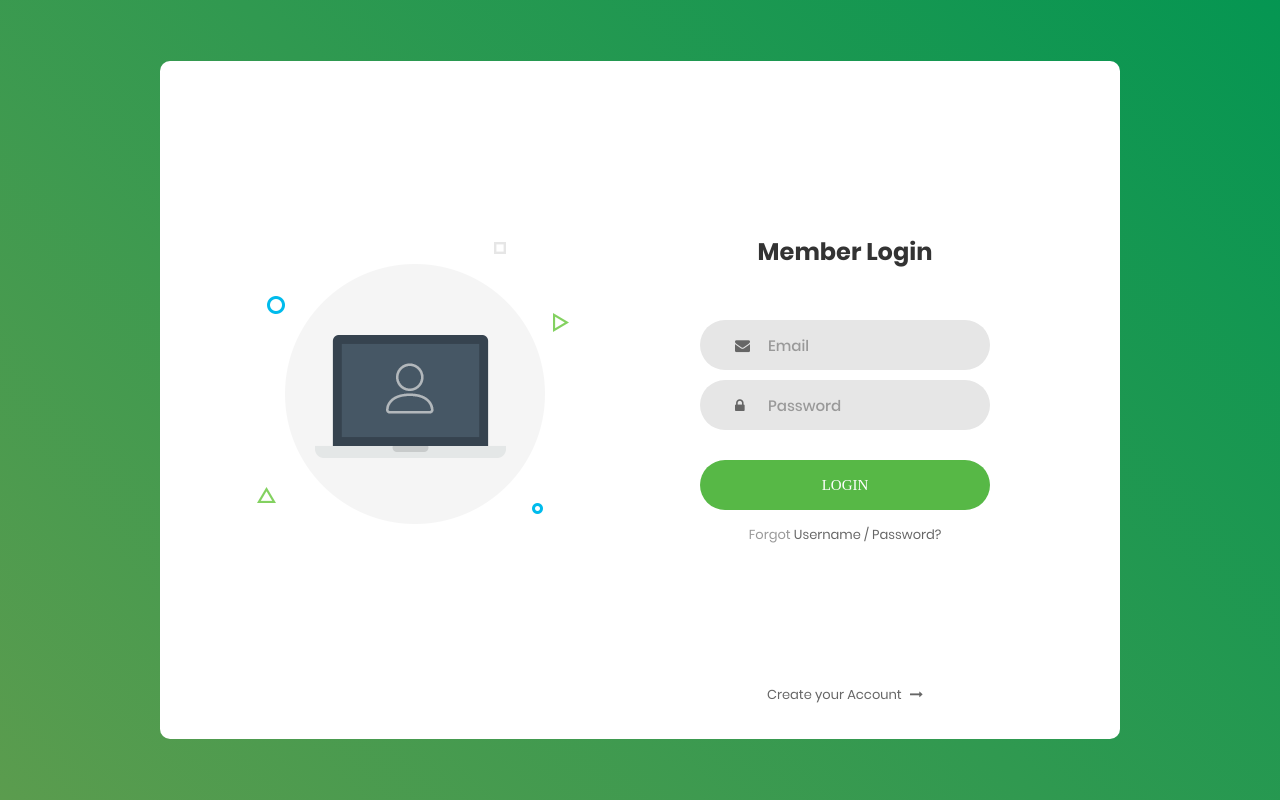
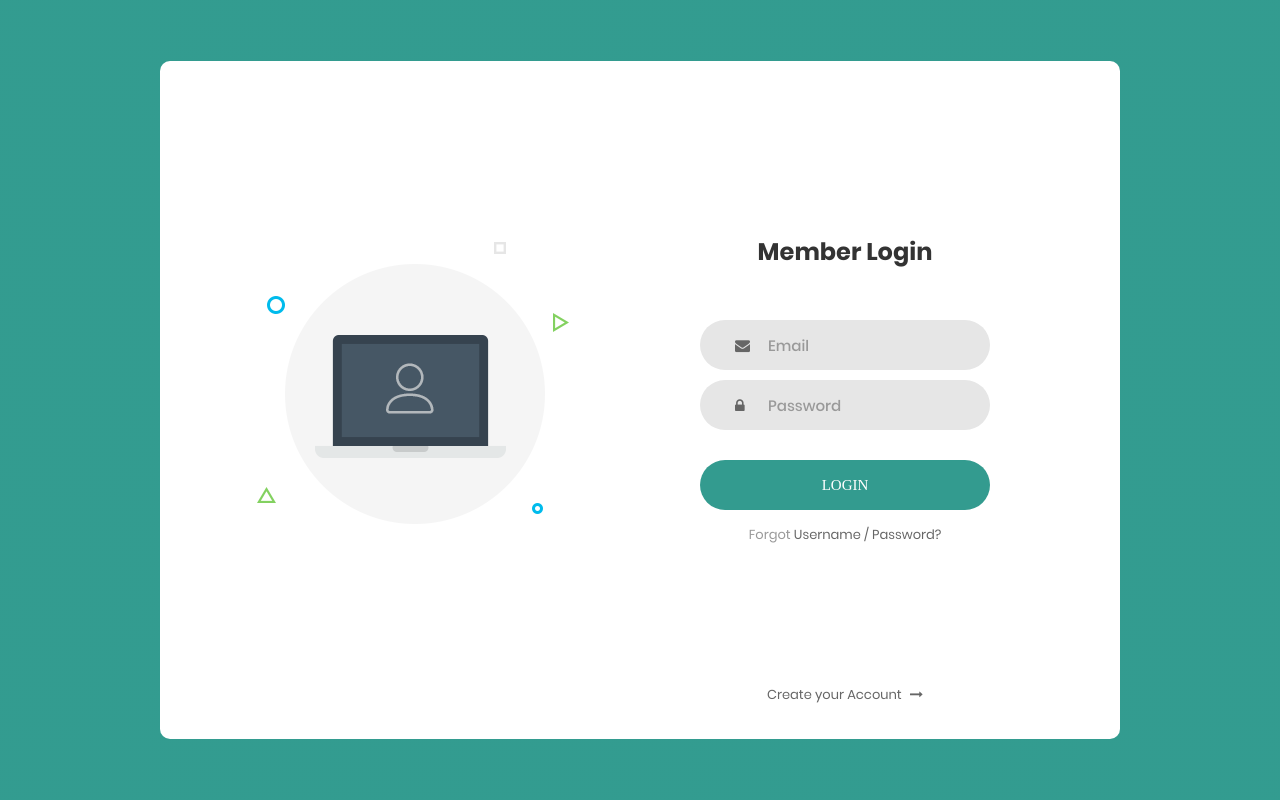
Before and after one commit to tareknaoui/ProjetWeb, a PHP site: page /login.html in a window 1280 px wide. Run offline with PHP 8.4, Linux system fonts and the light colour scheme; some web fonts are replaced.

Commit message:
Update main.css

```diff
--- a/Login_v1/css/main.css
+++ b/Login_v1/css/main.css
@@ -168,8 +168,8 @@ iframe {
   justify-content: center;
   align-items: center;
   padding: 15px;
-  background: #059652;
-  background: linear-gradient(-135deg, #059652, #5b9c4e);
+  background: rgba(0, 131, 116, 0.8)652;
+  background: linear-gradient(-135deg, rgba(0, 131, 116, 0.8),rgba(0, 131, 116, 0.8));
 }
 
 .wrap-login100 {
@@ -253,7 +253,7 @@ iframe {
   width: 100%;
   height: 100%;
   box-shadow: 0px 0px 0px 0px;
-  color: rgba(87,184,70, 0.8);
+  color: rgba(0, 131, 116, 0.8);
 }
 
 .input100:focus + .focus-input100 {
@@ -301,7 +301,7 @@ iframe {
 }
 
 .input100:focus + .focus-input100 + .symbol-input100 {
-  color: #57b846;
+  color:rgba(0, 131, 116, 0.8);
   padding-left: 28px;
 }
 
@@ -329,7 +329,7 @@ iframe {
   width: 100%;
   height: 50px;
   border-radius: 25px;
-  background: #57b846;
+  background: rgba(0, 131, 116, 0.8);
   display: -webkit-box;
   display: -webkit-flex;
   display: -moz-box;
```
